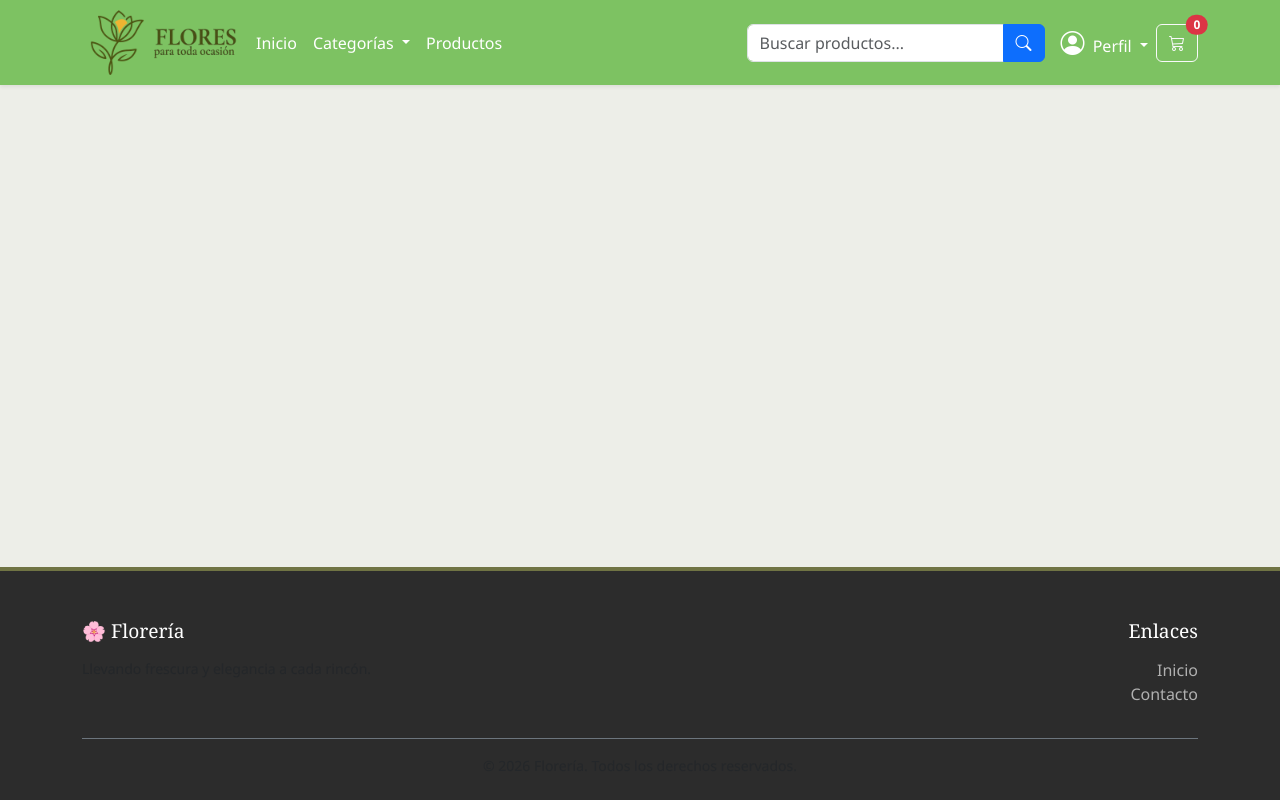
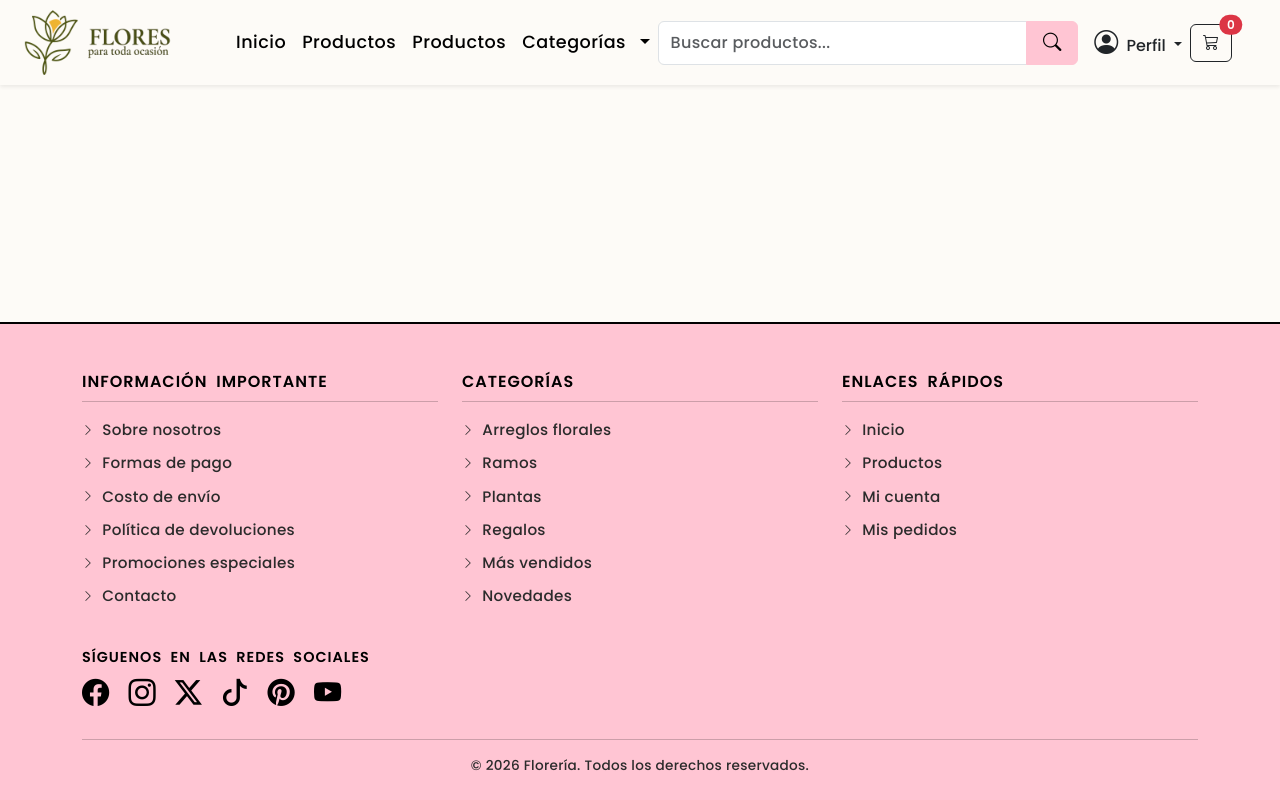
Before and after one commit to PhilipV4/proyecto-floreria, a Django app: page / in a window 1280 px wide. Run offline with Django 5.2, Linux system fonts and the light colour scheme.

Commit message:
Navbar y footer

```diff
--- /dev/null
+++ b/tienda/static/CSS/Global_componentes/footer.css
@@ -0,0 +1,129 @@
+/* ==========================================================
+   FOOTER FLORERÍA
+   Índice:
+   1. Contenedor y tipografía
+   2. Títulos de columna
+   3. Listas de enlaces (con flecha)
+   4. Redes sociales
+   5. Derechos reservados
+   ========================================================== */
+
+
+/* ----------------------------------------------------------
+   1. CONTENEDOR Y TIPOGRAFÍA
+   ---------------------------------------------------------- */
+.custom-footer {
+    background-color: #FFC5D3;
+    color: #2b2b2b;
+    font-family: 'Poppins', sans-serif;
+    padding-top: 3rem;
+    padding-bottom: 1.5rem;
+    margin-top: auto;
+    border-top: 2px solid #000;
+}
+
+
+/* ----------------------------------------------------------
+   2. TÍTULOS DE COLUMNA
+   Mayúsculas, negrita y una línea fina debajo.
+   ---------------------------------------------------------- */
+.custom-footer .footer-title {
+    font-family: 'Poppins', sans-serif;
+    font-weight: 600;
+    font-size: 1rem;
+    text-transform: uppercase;
+    letter-spacing: 1px;
+    word-spacing: 4px;
+    color: #000;
+    margin-bottom: 1rem;
+    padding-bottom: .6rem;
+    border-bottom: 1px solid rgba(0, 0, 0, .2);
+}
+
+
+/* ----------------------------------------------------------
+   3. LISTAS DE ENLACES
+   Cada enlace lleva una flecha (bi-chevron-right) a la izquierda.
+   ---------------------------------------------------------- */
+.custom-footer .footer-links {
+    list-style: none;
+    padding: 0;
+    margin: 0;
+}
+
+.custom-footer .footer-links li {
+    margin-bottom: .55rem;
+}
+
+.custom-footer .footer-links a {
+    display: inline-flex;
+    align-items: center;
+    gap: .5rem;
+    color: #2b2b2b;
+    font-weight: 400;
+    font-size: .95rem;
+    letter-spacing: .3px;
+    text-decoration: none;
+    transition: color .2s ease, transform .2s ease;
+}
+
+.custom-footer .footer-links a i {
+    font-size: .75rem;
+}
+
+/* Hover: texto negro y un pequeño desplazamiento a la derecha */
+.custom-footer .footer-links a:hover {
+    color: #000;
+    transform: translateX(4px);
+}
+
+
+/* ----------------------------------------------------------
+   4. REDES SOCIALES
+   ---------------------------------------------------------- */
+.custom-footer .footer-social {
+    margin-top: 2rem;
+}
+
+.custom-footer .footer-social-title {
+    font-family: 'Poppins', sans-serif;
+    font-weight: 600;
+    font-size: .9rem;
+    text-transform: uppercase;
+    letter-spacing: 1px;
+    word-spacing: 4px;
+    color: #000;
+    margin-bottom: .8rem;
+}
+
+.custom-footer .footer-social-icons {
+    display: flex;
+    flex-wrap: wrap;
+    gap: 1.2rem;
+}
+
+.custom-footer .footer-social-icons a {
+    color: #000;
+    font-size: 1.7rem;
+    line-height: 1;
+    transition: transform .2s ease, opacity .2s ease;
+}
+
+.custom-footer .footer-social-icons a:hover {
+    transform: translateY(-3px);
+    opacity: .7;
+}
+
+
+/* ----------------------------------------------------------
+   5. DERECHOS RESERVADOS
+   ---------------------------------------------------------- */
+.custom-footer .footer-bottom {
+    margin-top: 2rem;
+    padding-top: 1rem;
+    border-top: 1px solid rgba(0, 0, 0, .2);
+    text-align: center;
+    font-size: .85rem;
+    letter-spacing: .3px;
+    color: #2b2b2b;
+}
--- /dev/null
+++ b/tienda/static/CSS/Global_componentes/general.css
@@ -0,0 +1,78 @@
+:root {
+    --primary-color: #707444;       /* Color principar  */
+    --primary-dark: #4c5115;        /* Color oscuro para hovers */
+    --accent-color: #f2f3eb;        /* Rosa pastel / suave */
+    --bg-light: #fdfbf7;            /* Fondo */
+    --text-dark: #2d3748;           /* Texto principal */
+    --font-heading: 'Georgia', serif;
+    --font-body: 'Segoe UI', Tahoma, Geneva, Verdana, sans-serif;
+}
+
+body {
+    font-family: var(--font-body);
+    color: var(--text-dark);
+    background-color: var(--bg-light);
+    min-height: 100vh;
+    display: flex;
+    flex-direction: column;
+}
+
+h1, h2, h3, h4, h5, h6 {
+    font-family: var(--font-heading);
+}
+
+/* Tarjetas de productos personalizadas */
+.card-flower {
+    border: none;
+    border-radius: 12px;
+    background: #ffffff;
+    box-shadow: 0 4px 15px rgba(0, 0, 0, 0.04);
+    transition: transform 0.3s ease, box-shadow 0.3s ease;
+}
+
+.card-flower:hover {
+    transform: translateY(-5px);
+    box-shadow: 0 8px 25px rgba(0, 0, 0, 0.08);
+}
+
+/* Botón principal */
+.btn-primary-custom {
+    background-color: var(--primary-color);
+    border-color: var(--primary-color);
+    color: white;
+    border-radius: 25px;
+    padding: 0.5rem 1.5rem;
+    font-weight: 600;
+    transition: all 0.3s ease;
+}
+
+.btn-primary-custom:hover {
+    background-color: var(--primary-dark);
+    border-color: var(--primary-dark);
+    color: white;
+}
+
+/* sidebar no implementado */
+.sidebar-card {
+        background: #ffffff;
+        border-radius: 4px;
+        padding: 15px;
+        border: 1px solid #eef0f3;
+    }
+
+.category-list {
+        list-style: none;
+        padding-left: 0;
+    }
+.category-list li a {
+        color: #555;
+        text-decoration: none;
+        display: block;
+        padding: 8px 0;
+        border-bottom: 1px dashed #e2e8f0;
+        font-size: 0.95rem;
+    }
+.category-list li a:hover, .category-list li a.active {
+        color: #ff5252;
+        font-weight: 600;
+    }
--- /dev/null
+++ b/tienda/static/CSS/Global_componentes/header.css
@@ -0,0 +1,188 @@
+/* ==========================================================
+   NAVBAR FLORERÍA
+   Índice:
+   1. Contenedor del navbar
+   2. Logo
+   3. Botón menú móvil
+   4. Tipografía (Poppins, solo dentro del navbar)
+   5. Buscador: ancho
+   6. Buscador: altura y alineación
+   7. Buscador: botón de la lupa
+   8. Buscador: efecto de foco (resplandor rosa)
+   ========================================================== */
+
+
+/* ----------------------------------------------------------
+   1. CONTENEDOR DEL NAVBAR
+   ---------------------------------------------------------- */
+.navbar-floreria {
+    background-color: #fdfbf7 !important;
+    min-height: 85px;
+    padding-top: 15px;
+    padding-bottom: 15px;
+}
+
+
+/* ----------------------------------------------------------
+   2. LOGO
+   El logo se posiciona de forma absoluta para poder ser
+   más grande que la altura del navbar sin estirarlo.
+   ---------------------------------------------------------- */
+.logo-container {
+    position: relative;
+    width: 180px;
+    margin-right: 2rem;
+}
+
+.logo-navbar {
+    position: absolute;
+    width: 200px;
+    height: 200px;
+    object-fit: contain;
+    top: 50%;
+    left: -20px;
+    transform: translateY(-50%);   /* centra verticalmente */
+    z-index: 10;
+    pointer-events: none;          /* el logo no bloquea clics */
+}
+
+
+/* ----------------------------------------------------------
+   3. BOTÓN MENÚ MÓVIL
+   Queda por encima del logo.
+   ---------------------------------------------------------- */
+.navbar-toggler {
+    position: relative;
+    z-index: 20;
+}
+
+
+/* ----------------------------------------------------------
+   4. TIPOGRAFÍA (Poppins)
+   Solo afecta al navbar, no al resto de la página.
+   ---------------------------------------------------------- */
+.navbar-floreria,
+.navbar-floreria .nav-link,
+.navbar-floreria .dropdown-item,
+.navbar-floreria .form-control,
+.navbar-floreria #userMenu {
+    font-family: 'Poppins', sans-serif;
+}
+
+/* Links del menú: Inicio, Categorías, Productos */
+.navbar-floreria .nav-link {
+    font-weight: 500;
+    font-size: 1.1rem;
+    letter-spacing: .5px;
+    word-spacing: 4px;
+}
+
+/* Color de los links (incluye Categorías, que se veía gris) */
+.navbar-floreria .nav-link,
+.navbar-floreria .nav-link.dropdown-toggle {
+    color: #000;
+}
+/* Opciones de los desplegables */
+.navbar-floreria .dropdown-item {
+    font-size: 1rem;
+    letter-spacing: .3px;
+    word-spacing: 3px;
+}
+
+/* Texto dentro del buscador */
+.navbar-floreria .form-control {
+    font-size: 1rem;
+    letter-spacing: .3px;
+}
+
+
+/* ----------------------------------------------------------
+   5. BUSCADOR: ANCHO (solo escritorio)
+   Alternativa responsiva: width: 40vw; max-width: 880px;
+   ---------------------------------------------------------- */
+@media (min-width: 1200px) {
+    .navbar-floreria .buscador-nav {
+        flex: 1 1 auto;
+        width: auto;
+        max-width: 880px;
+        min-width: 220px;
+    }
+}
+
+
+/* ----------------------------------------------------------
+   6. BUSCADOR: ALTURA Y ALINEACIÓN
+   Campo y botón miden lo mismo para quedar al mismo nivel.
+   ---------------------------------------------------------- */
+.navbar-floreria .buscador-nav .input-group {
+    align-items: stretch;
+}
+
+.navbar-floreria .buscador-nav .form-control,
+.navbar-floreria .buscador-nav .btn {
+    height: 44px;                  /* misma altura para ambos; ajusta a gusto */
+    padding-top: 0;
+    padding-bottom: 0;
+}
+
+
+/* ----------------------------------------------------------
+   7. BUSCADOR: BOTÓN DE LA LUPA
+   ---------------------------------------------------------- */
+
+/* Centrado del ícono dentro del botón */
+.navbar-floreria .buscador-nav .btn {
+    display: flex;
+    align-items: center;
+    justify-content: center;
+    padding-left: 1rem;
+    padding-right: 1rem;
+}
+
+.navbar-floreria .buscador-nav .btn i {
+    font-size: 1.15rem;
+    line-height: 1;
+}
+
+/* Color normal: rosa pastel con ícono negro */
+.navbar-floreria .buscador-nav .input-group > .btn.btn-primary {
+    background-color: #FFC5D3 !important;
+    border-color: #FFC5D3 !important;
+    color: #000 !important;
+}
+
+/* Hover / foco / clic: rosa un poco más oscuro */
+.navbar-floreria .buscador-nav .input-group > .btn.btn-primary:hover,
+.navbar-floreria .buscador-nav .input-group > .btn.btn-primary:focus,
+.navbar-floreria .buscador-nav .input-group > .btn.btn-primary:active {
+    background-color: #f7a8bc !important;
+    border-color: #f7a8bc !important;
+    color: #000 !important;
+}
+
+
+/* ----------------------------------------------------------
+   8. BUSCADOR: EFECTO DE FOCO
+   El resplandor rosa lo dibuja el grupo completo (campo + lupa)
+   como una sola pieza. El campo y el botón no tienen halo propio
+   para evitar que se vea doble o desfasado.
+   ---------------------------------------------------------- */
+
+/* Foco del buscador: sin halo, solo el borde rosa */
+.navbar-floreria .buscador-nav .form-control:focus,
+.navbar-floreria .buscador-nav .form-control:focus-visible {
+    border-color: #f7a8bc !important;
+    box-shadow: none !important;
+    outline: none !important;
+}
+
+.navbar-floreria .buscador-nav .btn:focus,
+.navbar-floreria .buscador-nav .btn:focus-visible,
+.navbar-floreria .buscador-nav .btn:active {
+    box-shadow: none !important;
+    outline: none !important;
+}
+
+.navbar-floreria .buscador-nav .input-group:focus-within {
+    box-shadow: none;
+ }
--- /dev/null
+++ b/tienda/templates/global_componentes/base.html
@@ -0,0 +1,265 @@
+<!DOCTYPE html>
+<html lang="es">
+
+<head>
+    <meta charset="UTF-8">
+    <meta name="viewport" content="width=device-width, initial-scale=1.0">
+
+    {% load static %}
+
+    <link href="https://cdn.jsdelivr.net/npm/bootstrap@5.3.3/dist/css/bootstrap.min.css" rel="stylesheet">
+    <link rel="stylesheet" href="https://cdn.jsdelivr.net/npm/bootstrap-icons@1.11.3/font/bootstrap-icons.min.css">
+
+    <link rel="preconnect" href="https://fonts.googleapis.com">
+    <link rel="preconnect" href="https://fonts.gstatic.com" crossorigin>
+    <link href="https://fonts.googleapis.com/css2?family=Open+Sans:wght@400;600&family=Poppins:wght@500;600&display=swap" rel="stylesheet">
+
+
+    <link rel="stylesheet" href="{% static 'CSS/global_componentes/header.css' %}">
+    <link rel="stylesheet" href="{% static 'CSS/global_componentes/footer.css' %}">
+    <link rel="stylesheet" href="{% static 'CSS/global_componentes/general.css' %}">
+    <script src="https://cdn.jsdelivr.net/npm/htmx.org@2.0.11/dist/htmx.min.js"
+        integrity="sha384-2OatzQy1H+Zd/IIrjr1TcuDGqLXeHhbooAyJY1KdQMKnr4LZ22k31GBLdYKHmVjg"
+        crossorigin="anonymous"></script>
+
+    <title>Florería</title>
+
+
+
+</head>
+
+<body class="d-flex flex-column min-vh-100">
+
+    <nav class="navbar navbar-expand-xl navbar-floreria sticky-top shadow-sm">
+        <div class="container-fluid ps-3 pe-5 pe-lg-5">
+
+            <!-- Logo -->
+            <a class="navbar-brand logo-container" href="{% url 'inicio' %}">
+                <img src="{% static 'logos/logo-floreria4.png' %}" alt="Logo Florería" class="logo-navbar">
+            </a>
+
+            <!-- Acciones visibles en móvil y escritorio -->
+            <div class="d-flex align-items-center gap-2 ms-auto order-lg-3">
+
+                <!-- Perfil -->
+                <div class="dropdown">
+                    <a href="#" class="text-dark text-decoration-none dropdown-toggle" id="userMenu"
+                        data-bs-toggle="dropdown" aria-expanded="false">
+                        <i class="bi bi-person-circle fs-4"></i>
+                        <span class="d-none d-lg-inline ms-1">Perfil</span>
+                    </a>
+
+                    <ul class="dropdown-menu dropdown-menu-end shadow" aria-labelledby="userMenu">
+                        <li>
+                            <a class="dropdown-item" href="#">
+                                <i class="bi bi-person me-2"></i>Mi perfil
+                            </a>
+                        </li>
+                        <li>
+                            <a class="dropdown-item" href="#">
+                                <i class="bi bi-box-seam me-2"></i>Mis pedidos
+                            </a>
+                        </li>
+                        <li>
+                            <hr class="dropdown-divider">
+                        </li>
+                        <li>
+                            <a class="dropdown-item text-danger" href="#">
+                                <i class="bi bi-box-arrow-right me-2"></i>Cerrar sesión
+                            </a>
+                        </li>
+                    </ul>
+                </div>
+
+                <!-- Carrito -->
+                <a href="#carritoPanel" class="btn btn-outline-dark position-relative" data-bs-toggle="offcanvas"
+                    role="button" aria-controls="carritoPanel" aria-label="Abrir carrito de compras">
+                    <i class="bi bi-cart3"></i>
+
+                    <span class="position-absolute top-0 start-100 translate-middle badge rounded-pill bg-danger">
+                        0
+                    </span>
+                </a>
+
+                <!-- Botón menú móvil -->
+                <button class="navbar-toggler" type="button" data-bs-toggle="collapse" data-bs-target="#navbarEcommerce"
+                    aria-controls="navbarEcommerce" aria-expanded="false" aria-label="Abrir menú">
+                    <span class="navbar-toggler-icon"></span>
+                </button>
+            </div>
+
+            <!-- Menú principal -->
+            <div class="collapse navbar-collapse order-lg-2" id="navbarEcommerce">
+
+                <ul class="navbar-nav mx-lg-auto mb-2 mb-lg-0">
+
+                    <li class="nav-item">
+                        <a class="nav-link active" href="{% url 'inicio' %}">
+                            Inicio
+                        </a>
+                    </li>
+
+                    <li class="nav-item">
+                        <a class="nav-link active" href="{% url 'lista_productos' %}">Productos</a>
+                    </li>
+
+                    <li class="nav-item">
+                        <a class="nav-link active" href="{% url 'lista_productos' %}">Productos</a>
+                    </li>
+
+                    <li class="nav-item dropdown">
+                        <button class="nav-link dropdown-toggle" type="button"
+                            id="categoriesDropdown" data-bs-toggle="dropdown" aria-expanded="false">
+                            Categorías
+                        </button>
+
+                        <ul class="dropdown-menu shadow" aria-labelledby="categoriesDropdown">
+                            <li>
+                                <a class="dropdown-item fw-semibold" href="#">
+                                    Todas las categorías
+                                </a>
+                            </li>
+                            <li>
+                                <hr class="dropdown-divider">
+                            </li>
+                            <li><a class="dropdown-item" href="#">Arreglos florales</a></li>
+                            <li><a class="dropdown-item" href="#">Ramos</a></li>
+                            <li><a class="dropdown-item" href="#">Plantas</a></li>
+                            <li><a class="dropdown-item" href="#">Regalos</a></li>
+                        </ul>
+                    </li>
+
+
+
+                </ul>
+                <!-- Buscador -->
+                <form class="d-flex buscador-nav me-lg-3 my-2 my-lg-0" action="" method="GET" role="search">
+                    <div class="input-group">
+                        <input class="form-control" type="search" name="q" placeholder="Buscar productos..."
+                            aria-label="Buscar productos">
+
+                        <button class="btn btn-primary" type="submit" aria-label="Buscar">
+                            <i class="bi bi-search"></i>
+                        </button>
+                    </div>
+                </form>
+
+            </div>
+
+
+        </div>
+
+    </nav>
+
+
+    <!-- Panel lateral del carrito -->
+    <div class="offcanvas offcanvas-end" tabindex="-1" id="carritoPanel" aria-labelledby="carritoPanelLabel">
+
+        <div class="offcanvas-header">
+            <h5 class="offcanvas-title" id="carritoPanelLabel">
+                <i class="bi bi-cart3 me-2"></i>Mi carrito
+            </h5>
+
+            <button type="button" class="btn-close" data-bs-dismiss="offcanvas" aria-label="Cerrar">
+            </button>
+        </div>
+
+        <div class="offcanvas-body d-flex flex-column">
+
+            <!-- Productos del carrito -->
+            <div id="productos-carrito">
+                <div class="text-center text-muted py-5">
+                    <i class="bi bi-cart-x fs-1"></i>
+                    <p class="mt-3">Tu carrito está vacío</p>
+                </div>
+            </div>
+
+            <!-- Total y botón -->
+            <div class="mt-auto border-top pt-3">
+                <div class="d-flex justify-content-between fw-bold mb-3">
+                    <span>Total:</span>
+                    <span>$0.00</span>
+                </div>
+
+                <a href="#" class="btn btn-success w-100">
+                    Ver carrito
+                </a>
+            </div>
+        </div>
+    </div>
+
+    <main class="container my-4 flex-grow-1">
+        {% block content %}
+
+        {% endblock %}
+    </main>
+
+    <footer class="custom-footer">
+    <div class="container">
+
+        <!-- Columnas de enlaces -->
+        <div class="row g-4">
+
+            <!-- Columna 1 -->
+            <div class="col-12 col-md-6 col-lg-4">
+                <h5 class="footer-title">Información importante</h5>
+                <ul class="footer-links">
+                    <li><a href="#"><i class="bi bi-chevron-right"></i>Sobre nosotros</a></li>
+                    <li><a href="#"><i class="bi bi-chevron-right"></i>Formas de pago</a></li>
+                    <li><a href="#"><i class="bi bi-chevron-right"></i>Costo de envío</a></li>
+                    <li><a href="#"><i class="bi bi-chevron-right"></i>Política de devoluciones</a></li>
+                    <li><a href="#"><i class="bi bi-chevron-right"></i>Promociones especiales</a></li>
+                    <li><a href="#"><i class="bi bi-chevron-right"></i>Contacto</a></li>
+                </ul>
+            </div>
+
+            <!-- Columna 2 -->
+            <div class="col-12 col-md-6 col-lg-4">
+                <h5 class="footer-title">Categorías</h5>
+                <ul class="footer-links">
+                    <li><a href="#"><i class="bi bi-chevron-right"></i>Arreglos florales</a></li>
+                    <li><a href="#"><i class="bi bi-chevron-right"></i>Ramos</a></li>
+                    <li><a href="#"><i class="bi bi-chevron-right"></i>Plantas</a></li>
+                    <li><a href="#"><i class="bi bi-chevron-right"></i>Regalos</a></li>
+                    <li><a href="#"><i class="bi bi-chevron-right"></i>Más vendidos</a></li>
+                    <li><a href="#"><i class="bi bi-chevron-right"></i>Novedades</a></li>
+                </ul>
+            </div>
+
+            <!-- Columna 3 -->
+            <div class="col-12 col-md-6 col-lg-4">
+                <h5 class="footer-title">Enlaces rápidos</h5>
+                <ul class="footer-links">
+                    <li><a href="{% url 'inicio' %}"><i class="bi bi-chevron-right"></i>Inicio</a></li>
+                    <li><a href="{% url 'lista_productos' %}"><i class="bi bi-chevron-right"></i>Productos</a></li>
+                    <li><a href="#"><i class="bi bi-chevron-right"></i>Mi cuenta</a></li>
+                    <li><a href="#"><i class="bi bi-chevron-right"></i>Mis pedidos</a></li>
+                </ul>
+            </div>
+        </div>
+
+        <!-- Redes sociales -->
+        <div class="footer-social">
+            <h6 class="footer-social-title">Síguenos en las redes sociales</h6>
+            <div class="footer-social-icons">
+                <a href="#" aria-label="Facebook"><i class="bi bi-facebook"></i></a>
+                <a href="#" aria-label="Instagram"><i class="bi bi-instagram"></i></a>
+                <a href="#" aria-label="X"><i class="bi bi-twitter-x"></i></a>
+                <a href="#" aria-label="TikTok"><i class="bi bi-tiktok"></i></a>
+                <a href="#" aria-label="Pinterest"><i class="bi bi-pinterest"></i></a>
+                <a href="#" aria-label="YouTube"><i class="bi bi-youtube"></i></a>
+            </div>
+        </div>
+
+        <!-- Derechos -->
+        <div class="footer-bottom">
+            <p class="mb-0">&copy; 2026 Florería. Todos los derechos reservados.</p>
+        </div>
+
+    </div>
+</footer>
+
+    <script src="https://cdn.jsdelivr.net/npm/bootstrap@5.3.3/dist/js/bootstrap.bundle.min.js"></script>
+</body>
+
+</html>
--- a/tienda/templates/inicio.html
+++ b/tienda/templates/inicio.html
@@ -1,4 +1,4 @@
-{% extends 'base.html' %}
+{% extends 'global_componentes/base.html' %}
 
 {% block content %}
 
--- a/tienda/urls.py
+++ b/tienda/urls.py
@@ -16,4 +16,8 @@ urlpatterns = [
 
     #PRUEBA
     path('prueba/', views.prueba, name='prueba'),
+
+    #PRUEBA NAVBAR Y FOOTER
+    path('componentes/', views.prueba_global_componentes, name='prueba_global_componentes'),
+
 ]
--- a/tienda/views.py
+++ b/tienda/views.py
@@ -13,6 +13,10 @@ def inicio(request):
 #PRUEBA
 def prueba(request):
     return render(request, 'catalogo/prueba.html')
+
+#PRUEBA NAVBAR Y FOOTER
+def prueba_global_componentes(request):
+    return render(request, 'global_componentes/base.html')
 
 def lista_productos(request):
     #falta agregar no mostrar productos que no esten disponibles, quizas se pueda hacer en el html con un if,
```
Also changed, not shown: tienda/static/CSS/header.css (line endings or trailing spaces).
